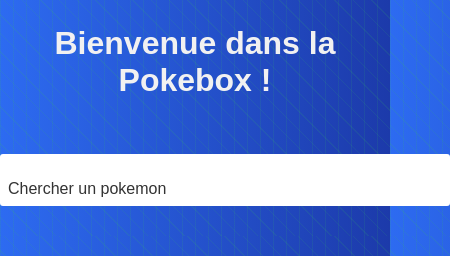
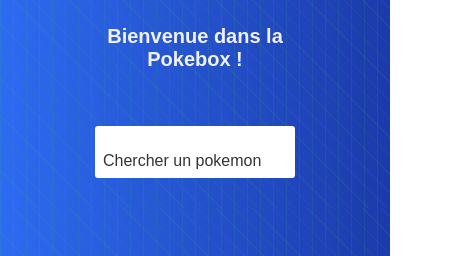
Before and after one commit to Oliive33/Pokemon-API, a plain HTML site: page index.html in a window 390 px wide. Shown: the top 256 px of the page, 450 px wide, since content can reach past the window. Drawn offline with Linux system fonts and the light colour scheme; no server answers.

Commit message:
ajout responsive

```diff
--- a/style.css
+++ b/style.css
@@ -137,3 +137,25 @@ ul {
     transform: translateY(-30px);
   }
 }
+@media screen and (max-width: 1000px) {
+  h1 {
+    font-size: 25px;
+  }
+  .recherche-poke {
+    max-width: 400px;
+
+    min-width: 300px;
+  }
+}
+@media screen and (max-width: 768px) {
+  h1 {
+    font-size: 20px;
+    max-width: 200px;
+
+    margin: 0 auto;
+  }
+  .recherche-poke {
+    max-width: 200px;
+    min-width: 100px;
+  }
+}
```
